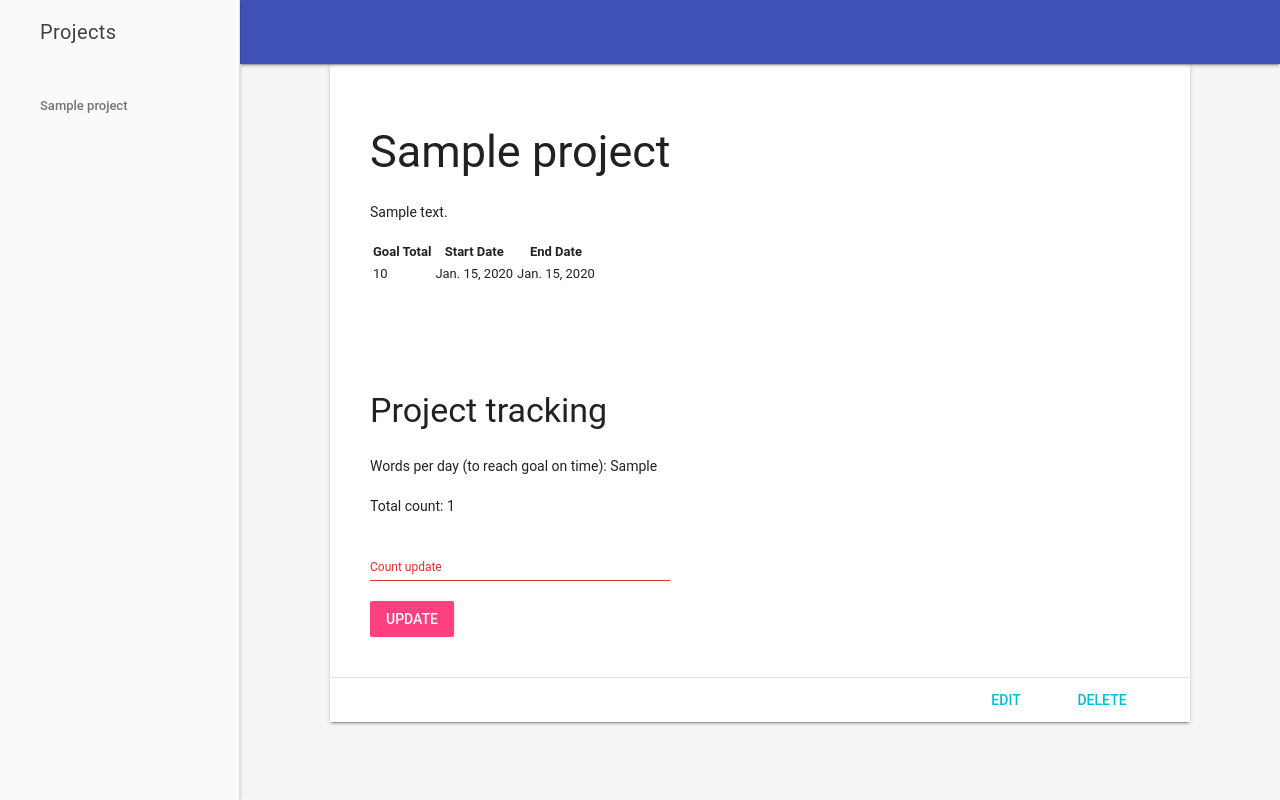
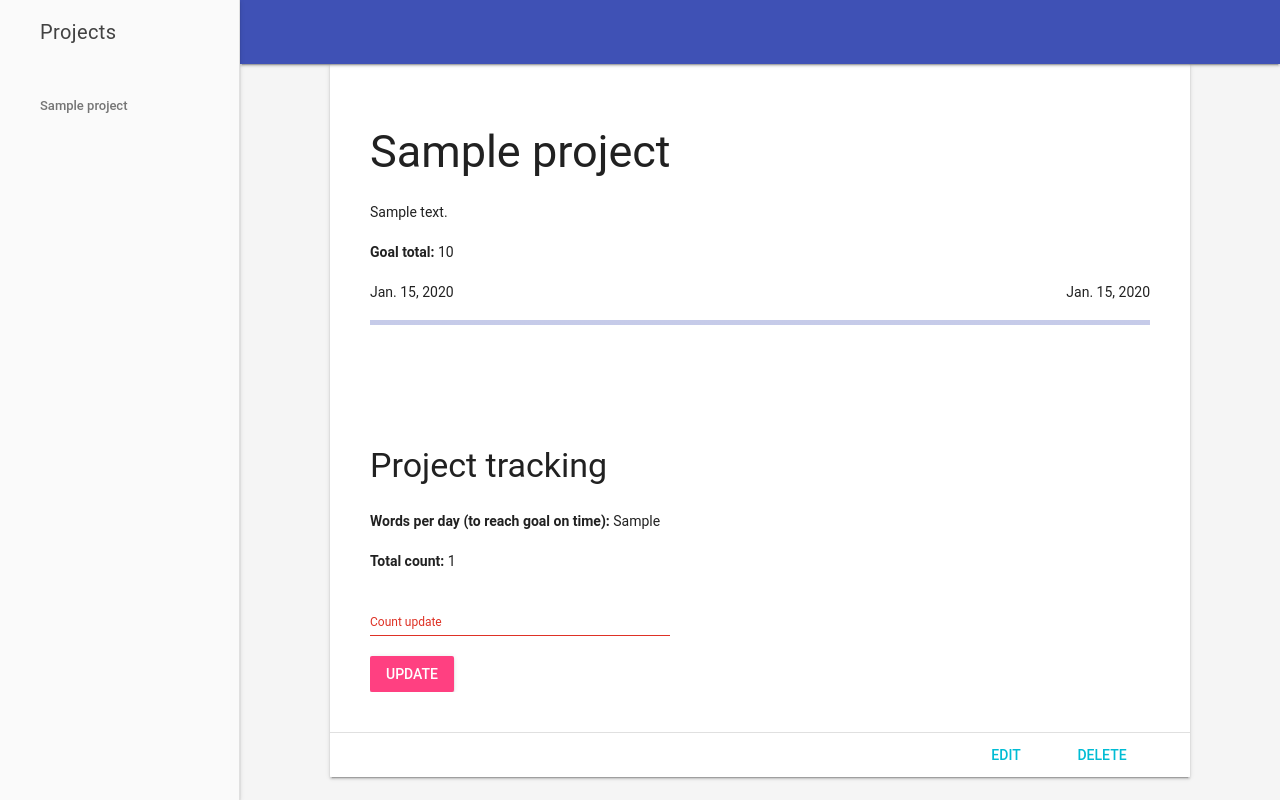
Before and after one commit to lkhedlund/project-tracker, a Django app: template tracker/templates/tracker/project_detail.html in a window 1280 px wide. Run offline with Django 3.2, Linux system fonts and the light colour scheme; tables that the repository leaves empty hold one stand-in row (values such as "Sample post"); the template is opened without the code that fills it: values that come from a table or form of the project are taken from there, most other values are stand-ins (such as "Sample title", 1, 10 or a date in 2020).

Commit message:
Added date progress bar

```diff
--- a/tracker/static/css/main.css
+++ b/tracker/static/css/main.css
@@ -1,9 +1,3 @@
-#login {
-  background: url('../images/login_screen.jpg') no-repeat;
-  background-size: cover;
-}
-
-/* MDL Styles */
 html, body {
   font-family: 'Roboto', 'Helvetica', sans-serif;
   margin: 0;
@@ -167,3 +161,13 @@ section.section--center .section__text:not(:last-child) {
 .mdl-textfield {
   display: block;
 }
+
+#login {
+  background: url('../images/login_screen.jpg') no-repeat;
+  background-size: cover;
+}
+
+#date_progress {
+  height: 5px;
+  width: 100%;
+}
--- a/tracker/templates/tracker/project_detail.html
+++ b/tracker/templates/tracker/project_detail.html
@@ -8,26 +8,22 @@
       <p>
         {{ project.description }}
       </p>
-      <table>
-        <tr>
-          <th>Goal Total</th>
-          <th>Start Date</th>
-          <th>End Date</th>
-        </tr>
-        <tr>
-          <td>{{ project.total_count }}</td>
-          <td>{{ project.start_date }}</td>
-          <td>{{ project.end_date }}</td>
-        </tr>
-      </table>
+      <p>
+        <strong>Goal total:</strong> {{ project.total_count }}
+      </p>
+      <p>
+        <span>{{ project.start_date }}</span>
+        <span style="float:right;">{{ project.end_date }}</span>
+        <div id="date_progress" class="mdl-progress mdl-js-progress"></div>
+      </p>
     </div>
       <div class="mdl-card__supporting-text">
         <h3>Project tracking</h3>
         <p>
-          Words per day (to reach goal on time): {{ words_per_day }}
+          <strong>Words per day (to reach goal on time):</strong> {{ words_per_day }}
         </p>
         <p>
-          Total count: {{ count_sum.count_update__sum }}
+          <strong>Total count:</strong> {{ count_sum.count_update__sum }}
         </p>
         <form method="post" action="{% url 'project_detail' pk=project.pk %}">
           {% csrf_token %}
@@ -41,4 +37,10 @@
     </div>
   </div>
 </section>
+
+<script>
+  document.querySelector('#date_progress').addEventListener('mdl-componentupgraded', function() {
+    this.MaterialProgress.setProgress({{ date_progress }});
+  });
+</script>
 {% endblock %}
```
Also changed, not shown: tracker/views.py (+10 -3 lines).
